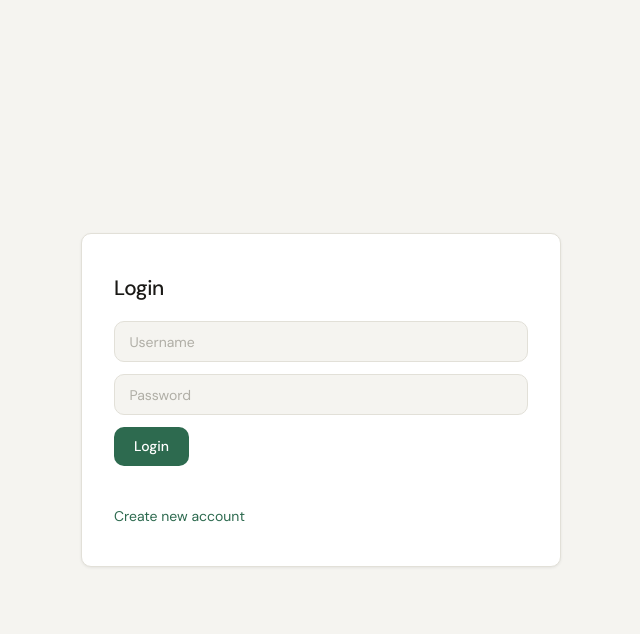
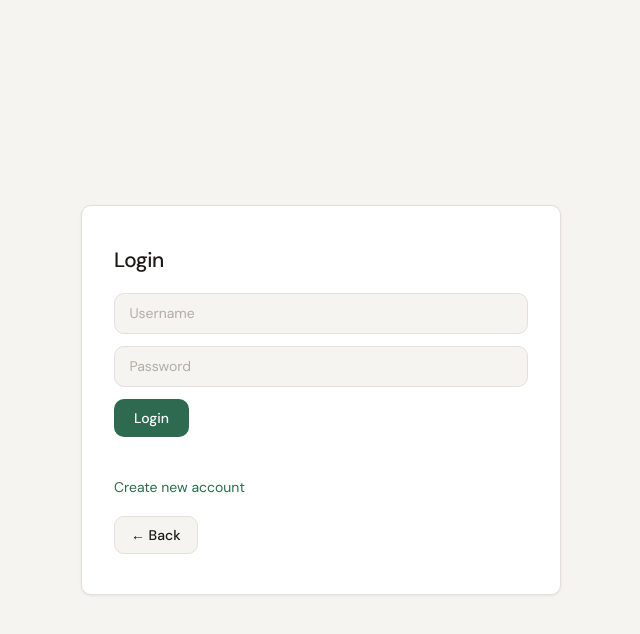
Before and after one commit to deeishere/-Secure-Web-Application-, a Flask app: page /login in a window 1280 px wide. Shown: the top 634 px of the page, without its empty margins (319-959 px from the left). Run offline with Flask 3, Linux system fonts and the light colour scheme.

Commit message:
Update login.html

```diff
--- a/templates/login.html
+++ b/templates/login.html
@@ -1,12 +1,17 @@
 <!DOCTYPE html>
 <html>
+
 <head>
     <title>Login</title>
     <link rel="stylesheet" href="{{ url_for('static', filename='css/style.css') }}">
 </head>
+
 <body>
+
     <div class="page">
+
         <h2>Login</h2>
+
         {% if error_message %}
         <div class="error-message">{{ error_message }}</div>
         {% endif %}
@@ -14,12 +19,19 @@
         <form action="/login" method="POST">
             <input type="text" name="username" placeholder="Username" required>
             <input type="password" name="password" placeholder="Password" required>
+
             <button type="submit">Login</button>
         </form>
 
         <br>
+
         <a href="/register">Create new account</a>
+        <div class="back-link">
+            <a href="{{ url_for('home') }}">← Back</a>
+        </div>
+
     </div>
 
 </body>
+
 </html>
```
Lines whose indentation alone changed are shown as unchanged.
